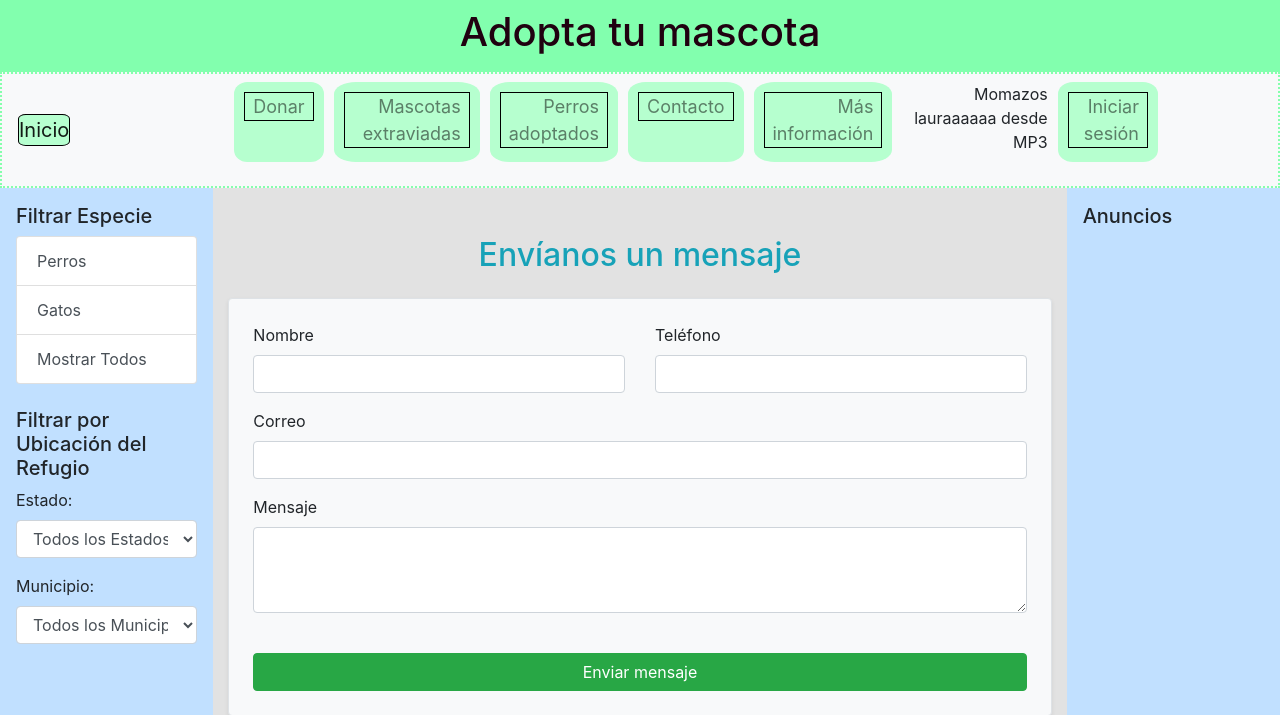
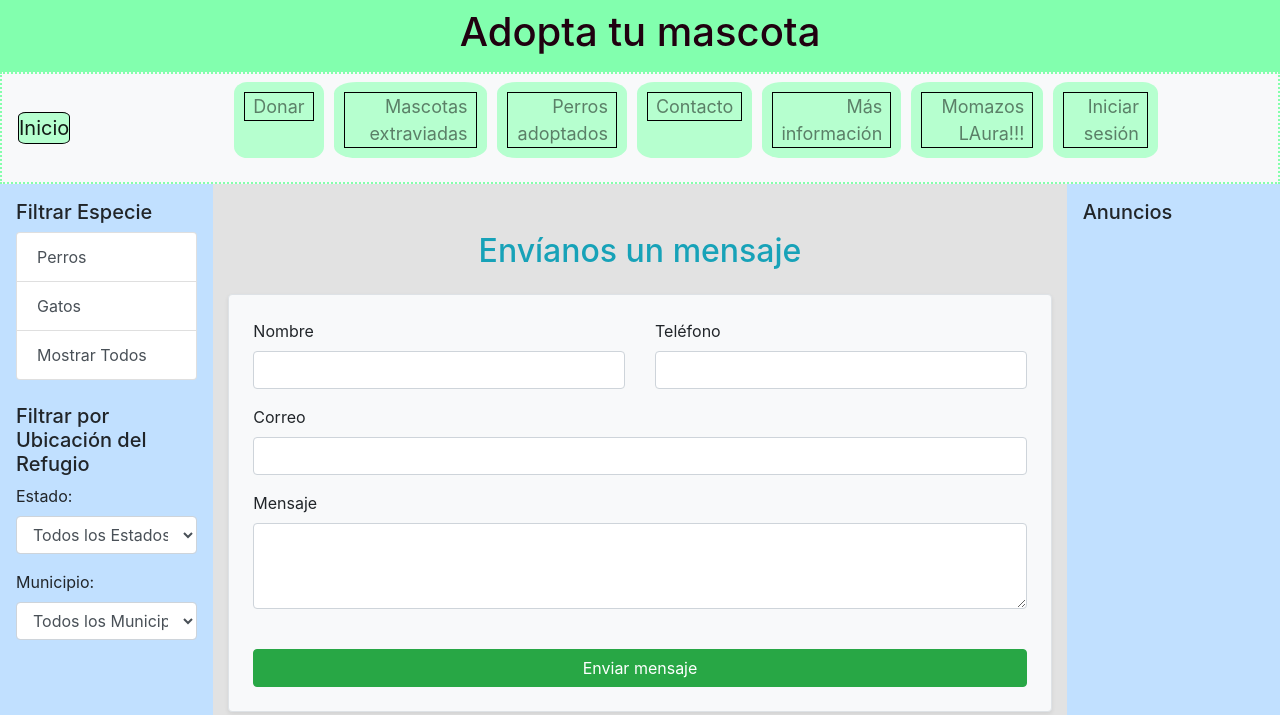
Before and after one commit to ChecoGC/PetLove, a Django app: page /mensaje/ in a window 1280 px wide. Shown: the top 715 px of the page. Run offline with Django 5.2, Linux system fonts and the light colour scheme; data comes from the database, SQL or seed files in the repository; data that the repository does not hold is empty.

Commit message:
intento 1

```diff
--- a/adop/core/templates/base.html
+++ b/adop/core/templates/base.html
@@ -131,7 +131,7 @@
                     <li class="nav-item"><a class="nav-link" href="{% url 'registrar_refugio' %}">Perros adoptados</a></li>
                     <li class="nav-item"><a class="nav-link" href="{% url 'mensaje' %}">Contacto</a></li>
                     <li class="nav-item"><a class="nav-link" href="#">Más información</a></li>
-                    <label for="">Momazos lauraaaaaa desde MP3</label>
+                    <li class="nav-item"><a class="nav-link" href="#">Momazos LAura!!!</a></li>
                     {% if user.is_refugio %}
                         <li class="nav-item">
                             <a class="nav-link" href="{% url 'panel_refugio' %}">Gestionar Mascotas</a>
```
